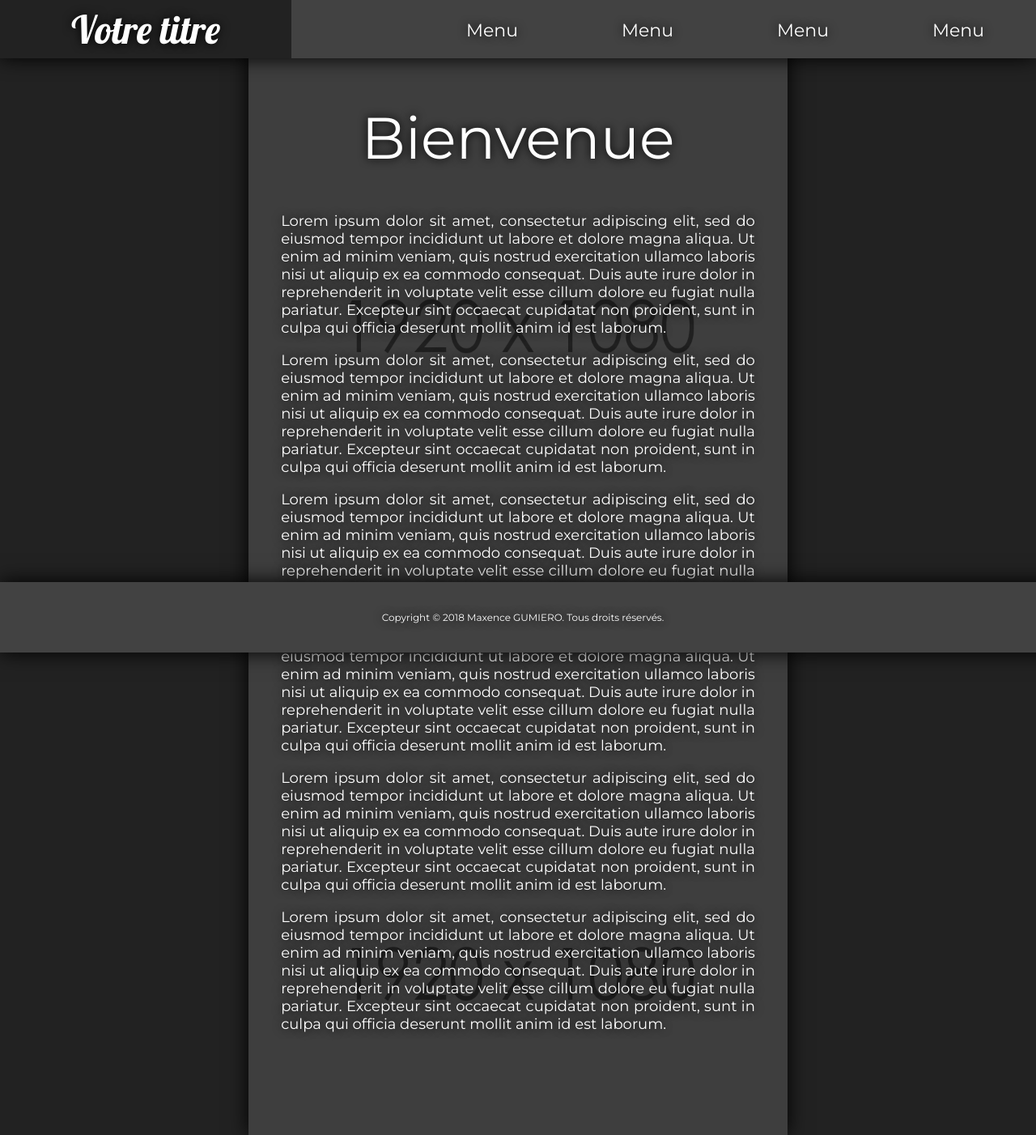
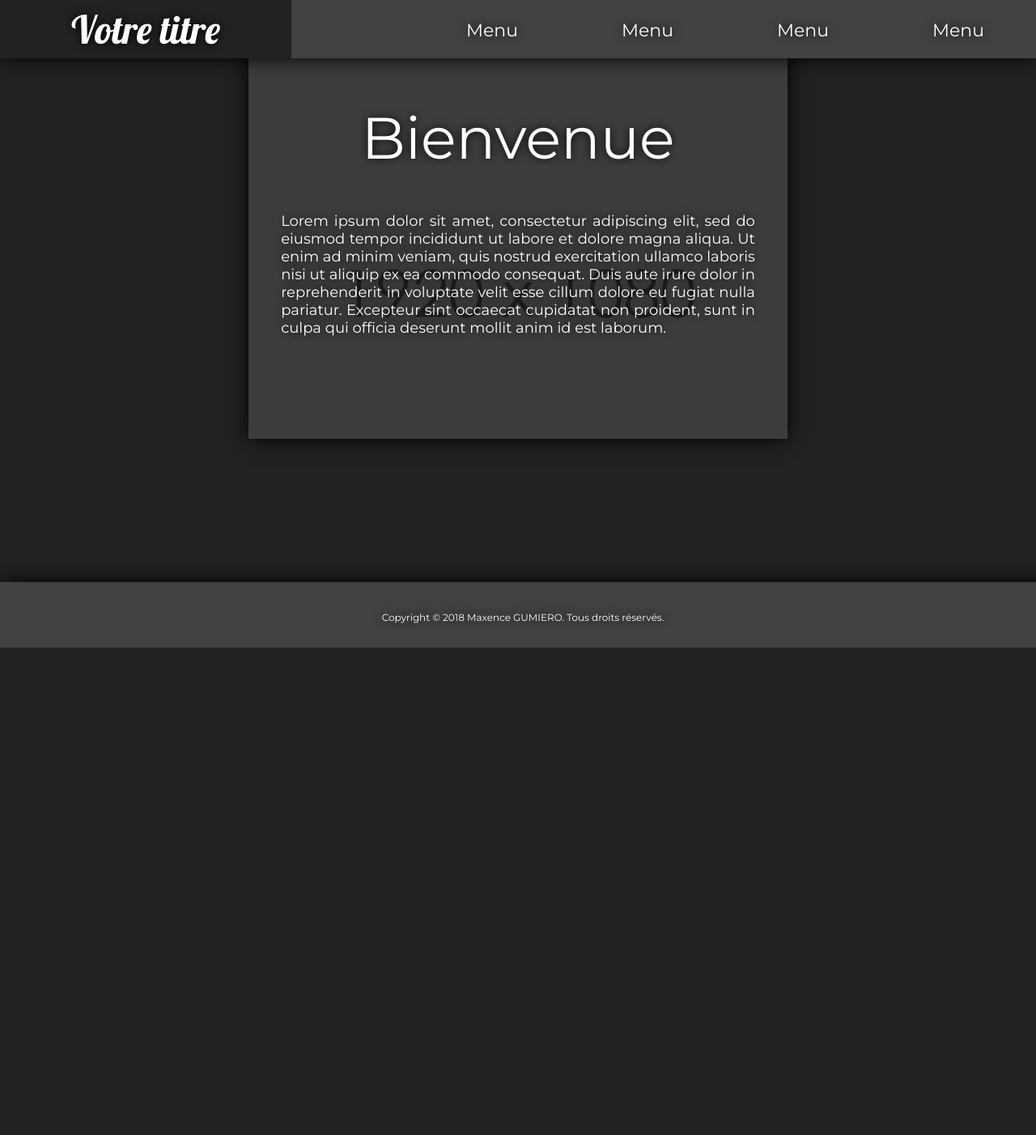
Before and after one commit to hanonminione/templateBootstrap, a PHP site: page / in a window 1280 px wide. Shown: the whole page at 81% size. After the commit the page ends 800 px from the top, so only its background shows below. Run offline with PHP 8.4, Linux system fonts and the light colour scheme.

Commit message:
Modification Index

```diff
--- a/index.php
+++ b/index.php
@@ -10,26 +10,6 @@ include 'header.html';
     Ut enim ad minim veniam, quis nostrud exercitation ullamco laboris nisi ut aliquip ex ea commodo consequat. Duis aute irure dolor in
     reprehenderit in voluptate velit esse cillum dolore eu fugiat nulla pariatur. Excepteur sint occaecat cupidatat non proident, sunt in
     culpa qui officia deserunt mollit anim id est laborum.</p>
-    <p class="text">Lorem ipsum dolor sit amet, consectetur adipiscing elit, sed do eiusmod tempor incididunt ut labore et dolore magna aliqua.
-    Ut enim ad minim veniam, quis nostrud exercitation ullamco laboris nisi ut aliquip ex ea commodo consequat. Duis aute irure dolor in
-    reprehenderit in voluptate velit esse cillum dolore eu fugiat nulla pariatur. Excepteur sint occaecat cupidatat non proident, sunt in
-    culpa qui officia deserunt mollit anim id est laborum.</p>
-    <p class="text">Lorem ipsum dolor sit amet, consectetur adipiscing elit, sed do eiusmod tempor incididunt ut labore et dolore magna aliqua.
-    Ut enim ad minim veniam, quis nostrud exercitation ullamco laboris nisi ut aliquip ex ea commodo consequat. Duis aute irure dolor in
-    reprehenderit in voluptate velit esse cillum dolore eu fugiat nulla pariatur. Excepteur sint occaecat cupidatat non proident, sunt in
-    culpa qui officia deserunt mollit anim id est laborum.</p>
-    <p class="text">Lorem ipsum dolor sit amet, consectetur adipiscing elit, sed do eiusmod tempor incididunt ut labore et dolore magna aliqua.
-    Ut enim ad minim veniam, quis nostrud exercitation ullamco laboris nisi ut aliquip ex ea commodo consequat. Duis aute irure dolor in
-    reprehenderit in voluptate velit esse cillum dolore eu fugiat nulla pariatur. Excepteur sint occaecat cupidatat non proident, sunt in
-    culpa qui officia deserunt mollit anim id est laborum.</p>
-    <p class="text">Lorem ipsum dolor sit amet, consectetur adipiscing elit, sed do eiusmod tempor incididunt ut labore et dolore magna aliqua.
-    Ut enim ad minim veniam, quis nostrud exercitation ullamco laboris nisi ut aliquip ex ea commodo consequat. Duis aute irure dolor in
-    reprehenderit in voluptate velit esse cillum dolore eu fugiat nulla pariatur. Excepteur sint occaecat cupidatat non proident, sunt in
-    culpa qui officia deserunt mollit anim id est laborum.</p>
-    <p class="text">Lorem ipsum dolor sit amet, consectetur adipiscing elit, sed do eiusmod tempor incididunt ut labore et dolore magna aliqua.
-    Ut enim ad minim veniam, quis nostrud exercitation ullamco laboris nisi ut aliquip ex ea commodo consequat. Duis aute irure dolor in
-    reprehenderit in voluptate velit esse cillum dolore eu fugiat nulla pariatur. Excepteur sint occaecat cupidatat non proident, sunt in
-    culpa qui officia deserunt mollit anim id est laborum.</p>
 
 <?php
 
```
